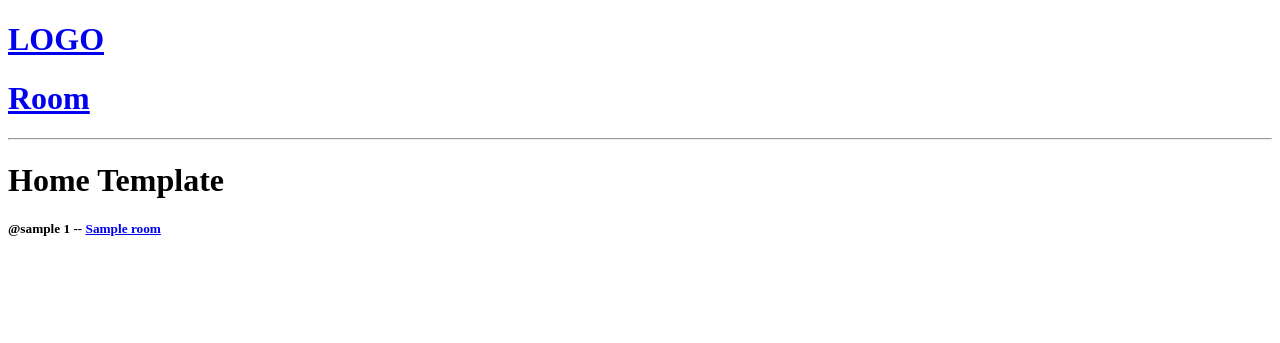
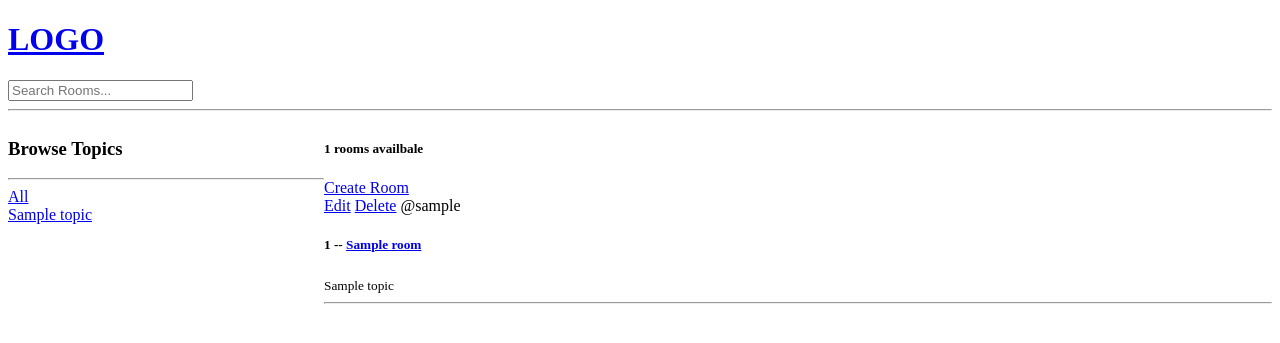
Before and after one commit to AlperMehmetOzdemir/studybud-django, a Django app: page / in a window 1280 px wide. Shown: the top 343 px of the page. Run offline with Django 3.2, Linux system fonts and the light colour scheme; tables that the repository leaves empty hold one stand-in row (values such as "Sample post").

Commit message:
Search bar functionality added.

```diff
--- a/base/models.py
+++ b/base/models.py
@@ -18,6 +18,9 @@ class Room(models.Model):
   updated = models.DateTimeField(auto_now=True)
   created = models.DateTimeField(auto_now_add=True)
 
+  class Meta:
+    ordering = ["-updated", "-created"]
+
   def __str__(self):
     return self.name
 
--- a/base/templates/base/home.html
+++ b/base/templates/base/home.html
@@ -1,17 +1,50 @@
-{% extends 'main.html' %} {% block content %}
+{% extends 'main.html' %}
 
-<h1>Home Template</h1>
+{% block content %}
 
-<div>
+<style>
+  .home-container{
+    display: grid;
+    grid-template-columns: 1fr 3fr;
+  }
+</style>
+
+<div class="home-container">
+
   <div>
-    {% for room in rooms %}
+    <h3>Browse Topics</h3>
+    <hr>
     <div>
-      <h5>
-        <span>@{{room.host.username}}</span>
-        {{room.id}} -- <a href="{% url 'room' room.id %}">{{room.name}}</a>
-      </h5>
-    </div>
+        <a href="{% url 'home' %}">All</a>
+      </div>
+    {% for topic in topics %}
+      <div>
+        <a href="{% url 'home' %}?q={{topic.name}}">{{topic}}</a>
+      </div>
     {% endfor %}
   </div>
+
+  <div>
+    <h5>{{room_count}} rooms availbale</h5>
+    <a href="{% url "create-room" %}">Create Room</a>
+
+    <div>
+
+      {% for room in rooms %}
+      <div>
+        <a href="{% url 'update-room' room.id %}">Edit</a>
+        <a href="{% url 'delete-room' room.id %}">Delete</a>
+        <span>@{{room.host.username}}</span>
+        <h5>
+          {{room.id}} -- <a href="{% url 'room' room.id %}">{{room.name}}</a>
+        </h5>
+          <small>{{room.topic.name}}</small>
+          <hr />
+      </div>
+      {% endfor %}
+
+    </div>
+  </div>
+
 </div>
 {% endblock content %}
--- a/base/urls.py
+++ b/base/urls.py
@@ -3,5 +3,8 @@ from . import views
 
 urlpatterns = [
   path("", views.home, name="home"),
-  path("room/<str:pk>/", views.room, name="room")
+  path("room/<str:pk>/", views.room, name="room"),
+  path("create-room/", views.createRoom, name="create-room" ),
+  path("update-room/<str:pk>", views.updateRoom, name="update-room" ),
+  path("delete-room/<str:pk>", views.deleteRoom, name="delete-room" ),
 ]
--- a/base/views.py
+++ b/base/views.py
@@ -1,13 +1,56 @@
-from django.shortcuts import render
+from django.shortcuts import render, redirect
+from django.db.models import Q
 from django.http import HttpResponse;
-from .models import Room;
+from .models import Room, Topic;
+from .forms import RoomForm
 
 def home(request):
-    rooms = Room.objects.all()
-    context = {"rooms": rooms};
+    q = request.GET.get("q") if request.GET.get("q") != None else ""
+    rooms = Room.objects.filter(
+        Q(topic__name__icontains=q) |
+        Q(name__icontains=q) |
+        Q(description__icontains=q)
+    )
+    topics = Topic.objects.all()
+    room_count = rooms.count()
+    context = {
+        "rooms": rooms,
+        "topics": topics,
+        "room_count": room_count
+    };
     return render(request, "base/home.html", context )
 
 def room(request, pk):
     room = Room.objects.get(id=pk)
     context = {"room": room}
     return render(request,"base/room.html", context)
+
+def createRoom(request):
+    form = RoomForm()
+
+    if request.method == "POST":
+        form = RoomForm(request.POST)
+        if form.is_valid():
+            form.save()
+            return redirect("home")
+
+    context = {"form": form}
+
+    return render(request, "base/room_form.html", context)
+
+def updateRoom(request, pk):
+    room = Room.objects.get(id=pk)
+    form = RoomForm(instance=room)
+
+    context = {"form": form}
+
+    return render(request, "base/room_form.html", context)
+
+def deleteRoom(request, pk):
+    room = Room.objects.get(id=pk)
+
+    if request.method == "POST":
+        room.delete()
+        return redirect("home")
+
+    return render(request, "base/delete.html", {"obj": room})
--- a/templates/navbar.html
+++ b/templates/navbar.html
@@ -1,4 +1,7 @@
 <a href="/"> <h1>LOGO</h1></a>
-<a href="/room"> <h1>Room</h1></a>
+
+<form method="GET" action="{% url 'home' %}">
+  <input type="text" name="q" placeholder="Search Rooms...">
+</form>
 
 <hr />
```
Also changed, not shown: base/forms.py (added, +7 -0 lines), base/templates/base/delete.html (added, +10 -0 lines), base/templates/base/room_form.html (added, +10 -0 lines).
